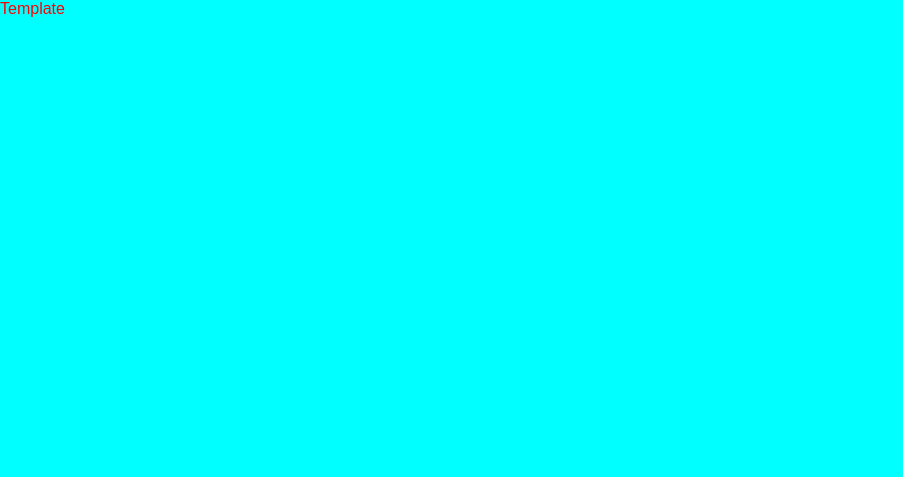
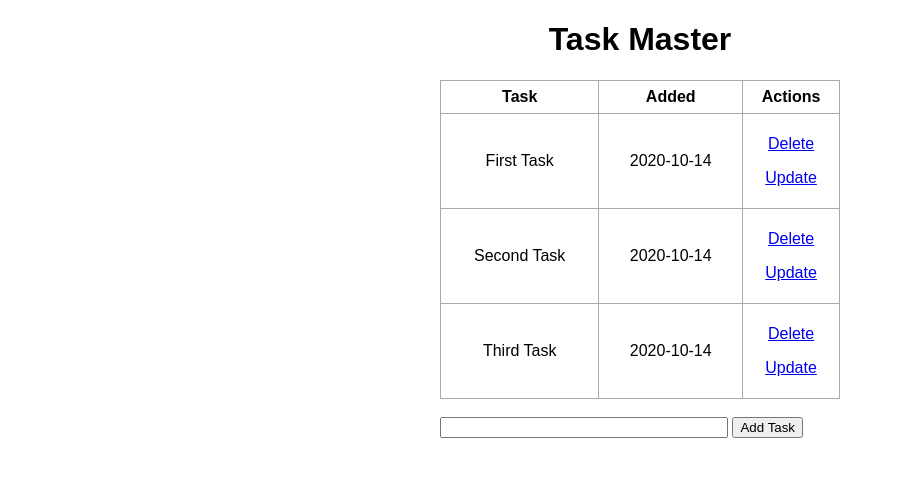
Before and after one commit to pycoder2000/FlaskIntroduction, a Flask app: page / in a window 1280 px wide. Before the commit the part shown is almost empty. Shown: the top 477 px of the page, without its empty margins (0-903 px from the left). Run offline with Flask 2, Linux system fonts and the light colour scheme; data comes from the database, SQL or seed files in the repository; both versions use the stored data as it was after the commit.

Commit message:
First Commit

```diff
--- a/app.py
+++ b/app.py
@@ -1,16 +1,63 @@
 from flask.app import Flask
-from flask import   render_template,url_for
+from flask import render_template,url_for,request,redirect
 from flask_sqlalchemy import SQLAlchemy
 import os
+from datetime import datetime
 
 TEMPLATE_DIR = os.path.abspath('./templates')
 STATIC_DIR = os.path.abspath('./static')
 
 app = Flask(__name__,static_folder=STATIC_DIR,template_folder=TEMPLATE_DIR)
+app.config['SQLALCHEMY_DATABASE_URI'] = 'sqlite:///test.db'
+app.config['SQLALCHEMY_TRACK_MODIFICATIONS'] = False
+db = SQLAlchemy(app)
 
-@app.route('/')
+class Todo(db.Model):
+    id = db.Column(db.Integer,primary_key = True)
+    content = db.Column(db.String(200),nullable = False)
+    completed = db.Column(db.Integer,default = 0)
+    date_created = db.Column(db.DateTime,default = datetime.utcnow)
+
+    def __repr__(self):
+        return '<Task %r>'%self.id
+
+@app.route('/',methods=['POST','GET'])
 def index():
-    return render_template('index.html')
+    if request.method == 'POST':
+        task_content = request.form['content']
+        new_task = Todo(content = task_content)
+        try:
+            db.session.add(new_task)
+            db.session.commit()
+            return redirect('/')
+        except :
+            return 'There was an issue adding your task'
+    else:
+        tasks = Todo.query.order_by(Todo.date_created).all()
+        return render_template('index.html',tasks = tasks)
+
+@app.route('/delete/<int:id>')
+def delete(id):
+    task_to_delete = Todo.query.get_or_404(id)
+    try:
+        db.session.delete(task_to_delete)
+        db.session.commit()
+        return redirect('/')
+    except:
+        return 'There was a problem deleting that task'
+
+@app.route('/update/<int:id>',methods=['GET','POST'])
+def update(id):
+    task = Todo.query.get_or_404(id)
+    if request.method == 'POST':
+        task.content = request.form['content']
+        try:
+            db.session.commit()
+            return redirect('/')
+        except:
+            return 'There was a problem updating that task'
+    else:
+        return render_template('update.html',task = task)
 
 if __name__ == '__main__':
     app.run(debug = True)
--- a/static/css/main.css
+++ b/static/css/main.css
@@ -1,6 +1,38 @@
-body {
+body,
+html {
     margin: 0;
     font-family: sans-serif;
-    color: red;
-    background-color: aqua;
 }
+
+.content {
+    margin: 0 auto;
+    width: 400px;
+}
+
+table,
+td,
+th {
+    border: 1px solid #aaa;
+}
+
+table {
+    border-collapse: collapse;
+    width: 100%;
+}
+
+th {
+    height: 30px;
+}
+
+td {
+    text-align: center;
+    padding: 5px;
+}
+
+.form {
+    margin-top: 20px;
+}
+
+#content {
+    width: 70%;
+}
--- a/templates/base.html
+++ b/templates/base.html
@@ -8,7 +8,6 @@
 <head>
     <meta charset="utf-8">
     <meta http-equiv="X-UA-Compatible" content="IE=edge">
-    <title>Base</title>
     <meta name="description" content="ie=edge">
     <meta name="viewport" content="width=device-width, initial-scale=1">
     <link rel="stylesheet" type="text/css" href="{{ url_for('static',filename='css/main.css') }}"> {% block head %}{% endblock %}
@@ -16,7 +15,6 @@
 
 <body>
     {% block body %}{% endblock %}
-    <script src="" async defer></script>
 </body>
 
 </html>
--- a/templates/index.html
+++ b/templates/index.html
@@ -1 +1,36 @@
-{% extends 'base.html' %} {% block head %} {% endblock %} {% block body %} Template {% endblock %}
+{% extends 'base.html' %} {% block head %}
+<title>Task Master</title>
+{% endblock %} {% block body %}
+<div class="content">
+    <h1 style="text-align:center">
+        Task Master
+    </h1>
+    {% if tasks|length
+    < 1 %} <h4 style="text-align: center">There are no tasks. Create one below!</h4>
+        {% else %}
+        <table>
+            <tr>
+                <th>Task</th>
+                <th>Added</th>
+                <th>Actions</th>
+            </tr>
+            {% for task in tasks %}
+            <tr>
+                <td>{{ task.content }}</td>
+                <td>{{ task.date_created.date()}}</td>
+                <td>
+                    <p style="padding: 0.05px;"><a href="/delete/{{task.id}}">Delete</a></p>
+                    <p><a href="/update/{{task.id}}">Update</a></p>
+                </td>
+            </tr>
+            {% endfor %}
+        </table>
+        {% endif %}
+
+        <br>
+        <form action="/" method="POST">
+            <input type="text" name="content" id="content">
+            <input type="submit" value="Add Task">
+        </form>
+</div>
+{% endblock %}
```
Also changed, not shown: requirements.txt (added, +8 -0 lines), templates/update.html (added, +16 -0 lines), test.db (added).
